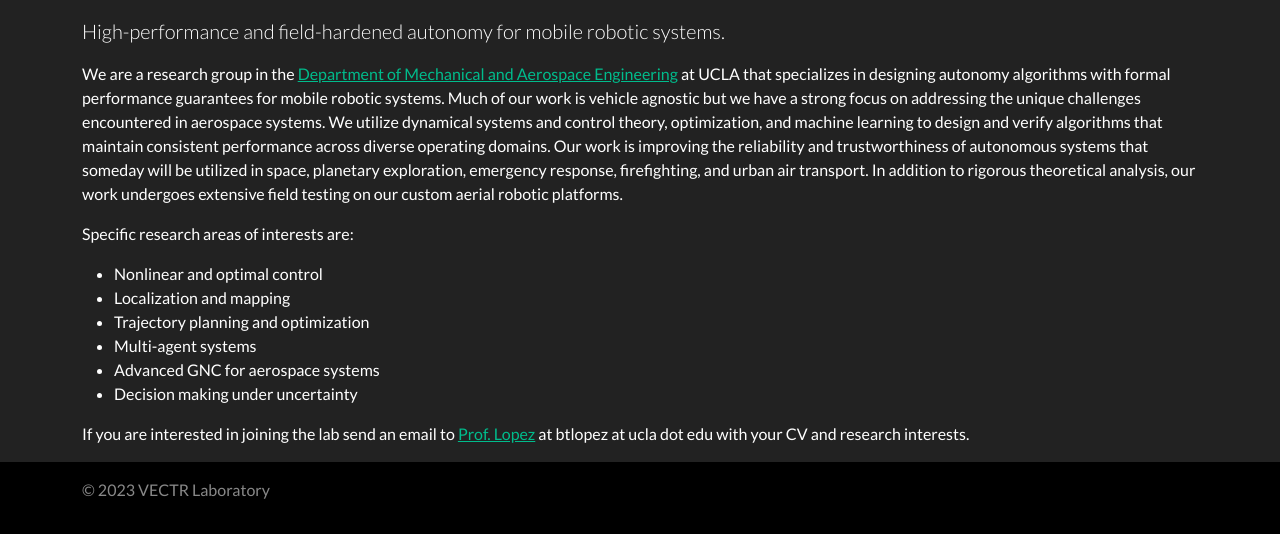
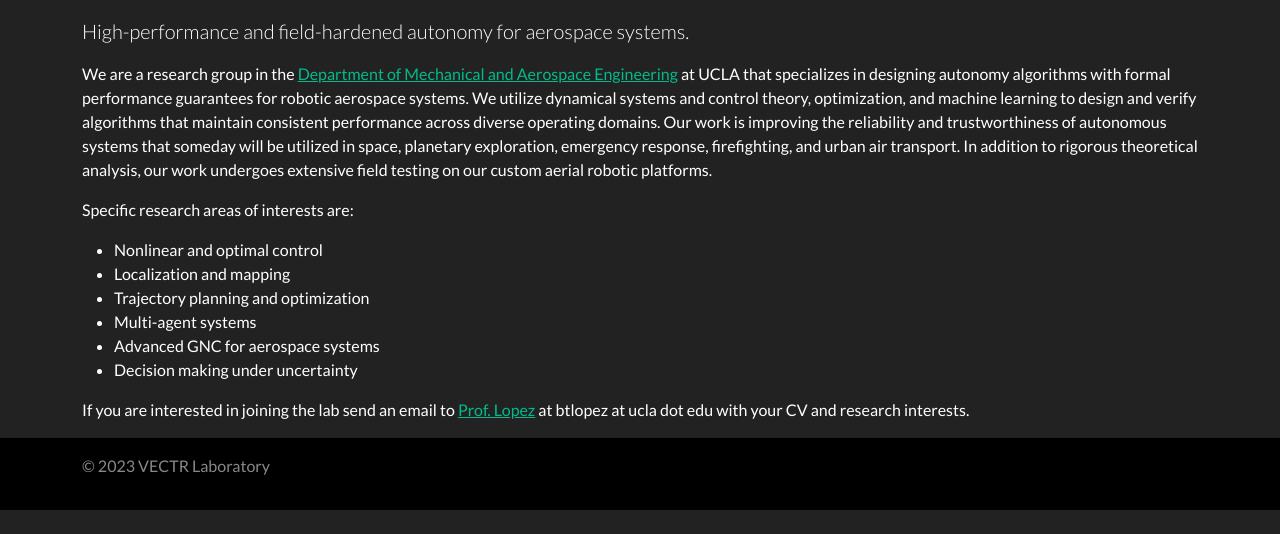
Before and after one commit to vectr-ucla/vectr-ucla.github.io, a Jekyll site: the page built from _pages/home.md, in a window 1280 px wide and 949 px high, cut to the strip 415-949 px from the top of the window. Built offline with Jekyll 4.4.1, drawn with Linux system fonts in a browser that asks for light colours.

Commit message:
Update home.md

```diff
--- a/_pages/home.md
+++ b/_pages/home.md
@@ -6,10 +6,10 @@ permalink: /
 ---
 
 <p class="lead">
-  High-performance and field-hardened autonomy for mobile robotic systems.
+  High-performance and field-hardened autonomy for aerospace systems.
 </p>
 
-We are a research group in the [Department of Mechanical and Aerospace Engineering](https://www.mae.ucla.edu) at UCLA that specializes in designing autonomy algorithms with formal performance guarantees for mobile robotic systems. Much of our work is vehicle agnostic but we have a strong focus on addressing the unique challenges encountered in aerospace systems. We utilize dynamical systems and control theory, optimization, and machine learning to design and verify algorithms that maintain consistent performance across diverse operating domains. Our work is improving the reliability and trustworthiness of autonomous systems that someday will be utilized in space, planetary exploration, emergency response, firefighting, and urban air transport. In addition to rigorous theoretical analysis, our work undergoes extensive field testing on our custom aerial robotic platforms.
+We are a research group in the [Department of Mechanical and Aerospace Engineering](https://www.mae.ucla.edu) at UCLA that specializes in designing autonomy algorithms with formal performance guarantees for robotic aerospace systems. We utilize dynamical systems and control theory, optimization, and machine learning to design and verify algorithms that maintain consistent performance across diverse operating domains. Our work is improving the reliability and trustworthiness of autonomous systems that someday will be utilized in space, planetary exploration, emergency response, firefighting, and urban air transport. In addition to rigorous theoretical analysis, our work undergoes extensive field testing on our custom aerial robotic platforms.
 
 Specific research areas of interests are:
 <ul>
```
